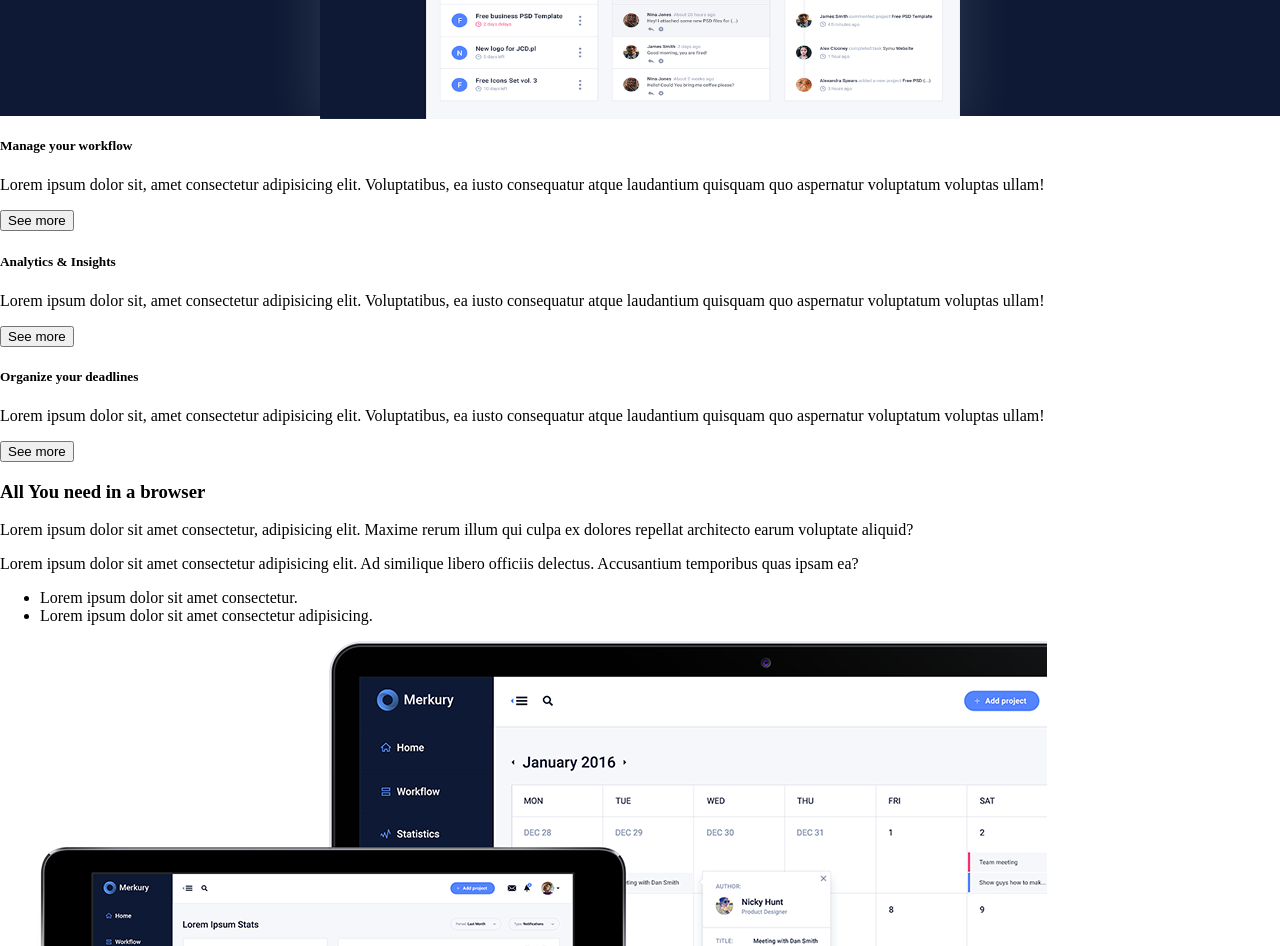
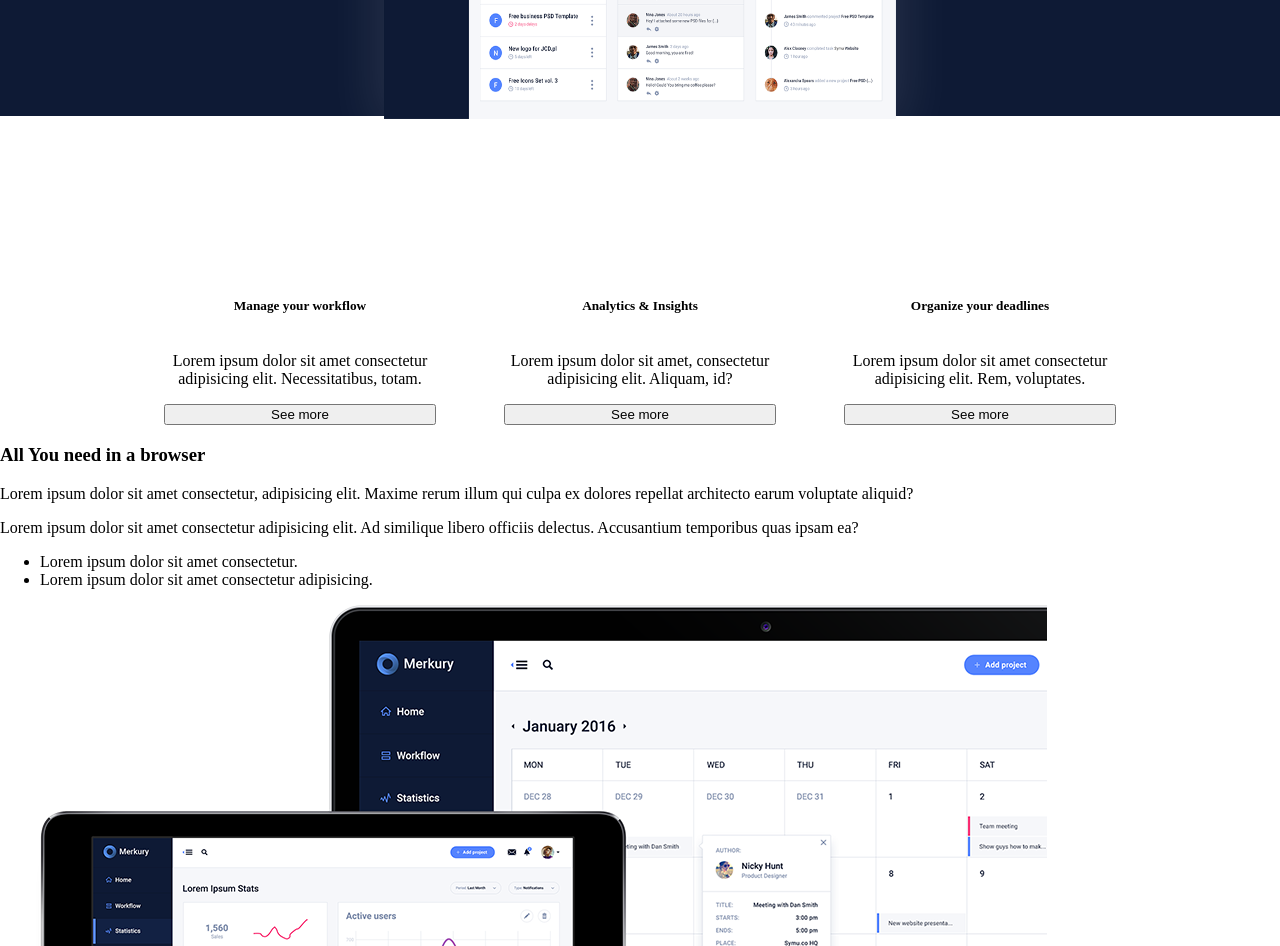
Before and after one commit to dumko23/Albedo-Task-DEJB-6, a website: page App/index.html in a window 1280 px wide. Shown: the part 700-1646 px from the top of the page. Drawn offline with nearby package versions, Linux system fonts and the light colour scheme; files that its build step writes are made by us from their sources; files whose address does not match are found by name.

Commit message:
Organizing icons block

```diff
--- a/App/assets/styles.scss
+++ b/App/assets/styles.scss
@@ -50,7 +50,7 @@ html {
 
             nav {
                 @extend %div-center;
-                width: 80%;
+                width: 95%;
 
                 ul {
                     @include flex(row, space-between);
@@ -128,7 +128,7 @@ html {
 
                 img {
                     position: absolute;
-                    width: 50%;
+                    width: 40%;
                     height: 50%;
                     left: 0;
                     right: 0;
@@ -136,12 +136,21 @@ html {
                     box-shadow: 0px 0px 50px 9px rgba(253, 253, 253, 0.1);
                 }
             }
+        }
 
+        main {
+            .icons{
+                @include flex(row, space-evenly);
+                @extend %div-center;
+                width: 85%;
+                margin-top: 10rem;
 
-
-
+                div {
+                    @extend %text-center;
+                    @include flex(column,  center);
+                    width: 25%;
+                }
+            }
         }
     }
-
-
 }
--- a/App/index.html
+++ b/App/index.html
@@ -36,28 +36,25 @@
     </header>
 
     <main>
-        <section>
+        <section class="icons">
             <div>
                 <i></i>
                 <h5>Manage your workflow</h5>
-                <p>Lorem ipsum dolor sit, amet consectetur adipisicing elit. Voluptatibus, ea iusto consequatur atque
-                    laudantium quisquam quo aspernatur voluptatum voluptas ullam!</p>
+                <p>Lorem ipsum dolor sit amet consectetur adipisicing elit. Necessitatibus, totam.</p>
                 <button>See more</button>
             </div>
 
             <div>
                 <i></i>
                 <h5>Analytics & Insights</h5>
-                <p>Lorem ipsum dolor sit, amet consectetur adipisicing elit. Voluptatibus, ea iusto consequatur atque
-                    laudantium quisquam quo aspernatur voluptatum voluptas ullam!</p>
+                <p>Lorem ipsum dolor sit amet, consectetur adipisicing elit. Aliquam, id?</p>
                 <button>See more</button>
             </div>
 
             <div>
                 <i></i>
                 <h5>Organize your deadlines</h5>
-                <p>Lorem ipsum dolor sit, amet consectetur adipisicing elit. Voluptatibus, ea iusto consequatur atque
-                    laudantium quisquam quo aspernatur voluptatum voluptas ullam!</p>
+                <p>Lorem ipsum dolor sit amet consectetur adipisicing elit. Rem, voluptates.</p>
                 <button>See more</button>
             </div>
         </section>
```
